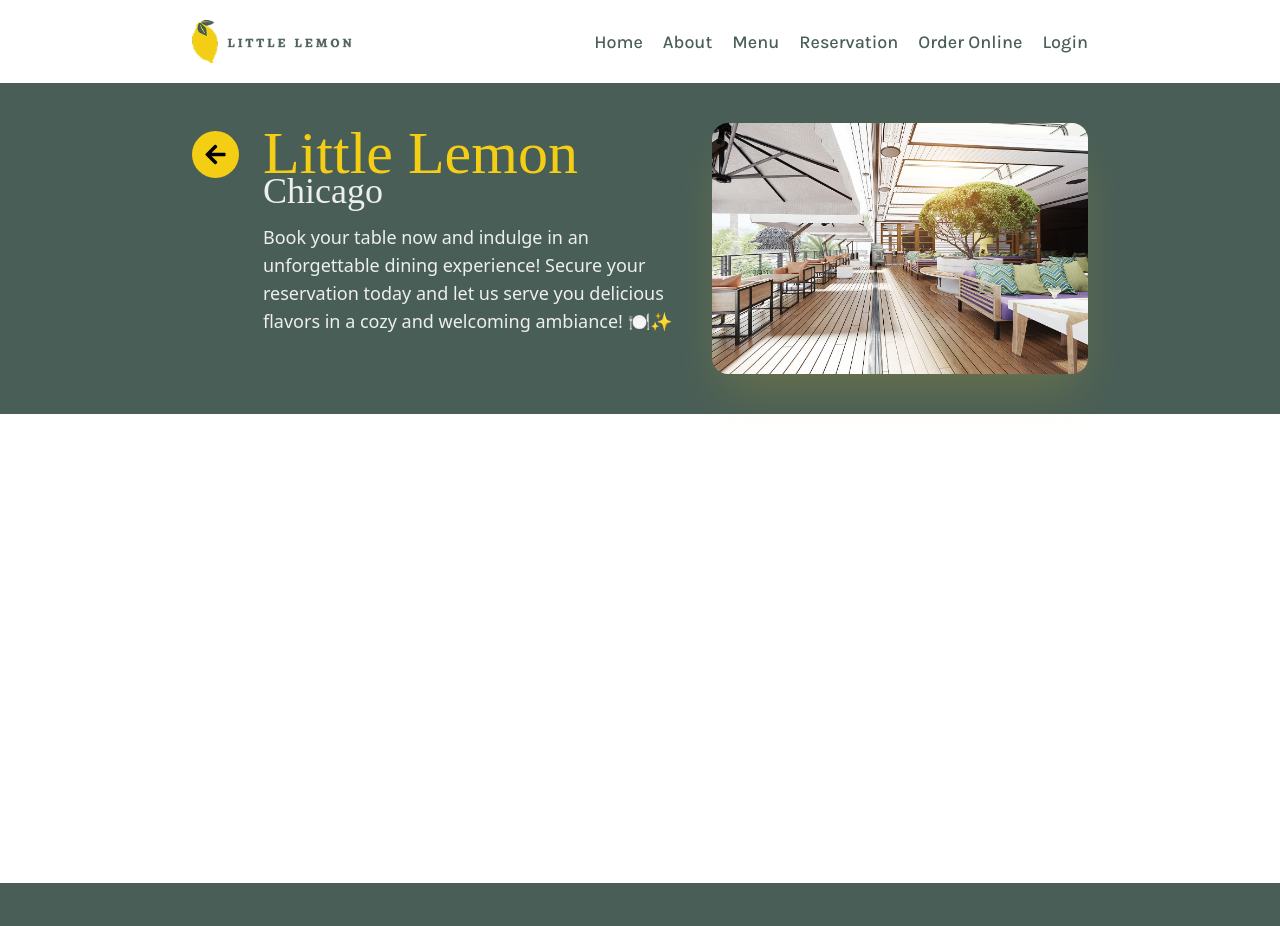
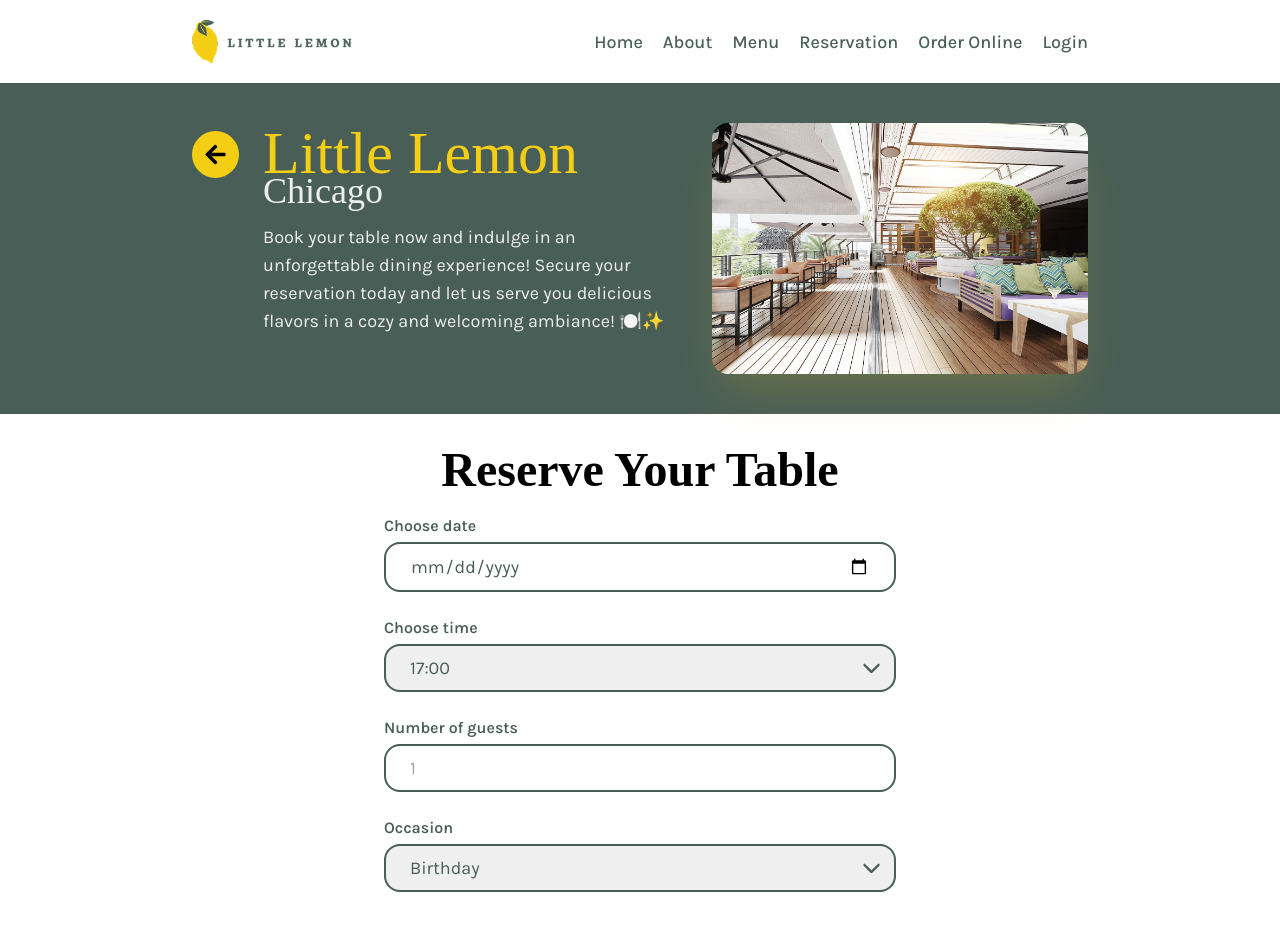
Before and after one commit to siddharthsreenivas/little-lemon-project, a React (Create React App) app: page /table-booking in a window 1280 px wide. Shown: the top 926 px of the page. Built offline with nearby package versions, Linux system fonts and the light colour scheme; a web font is replaced by a local one.

Commit message:
Booking page ui added

```diff
--- a/src/components/Testimonial.jsx
+++ b/src/components/Testimonial.jsx
@@ -47,7 +47,7 @@ const Testimonial = () => {
           <h2 className="font-Markazi text-5xl text-theme-yellow text-center">
             Testimonial
           </h2>
-          <div className="flex  gap-5 justify-center lg:justify-between flex-wrap">
+          <div className="flex  gap-5 justify-center lg:justify-between flex-wrap font-Karla">
             {data.map((item, index) => (
               <ProfileCard key={index} {...item} />
             ))}
--- a/src/pages/Booking.jsx
+++ b/src/pages/Booking.jsx
@@ -1,17 +1,22 @@
 import React from "react";
 import MaxWidthContainer from "../components/MaxWidthContainer";
 import { FaArrowLeft } from "react-icons/fa";
-import HeroImg from '../assets/restaurant.jpg'
+import HeroImg from "../assets/restaurant.jpg";
+import { Link } from "react-router-dom";
+import { IoIosArrowDown } from "react-icons/io";
 
 const Booking = () => {
+  const currentDate = new Date().toISOString().split("T")[0];
+
   return (
-    <main className="bg-white min-h-screen">
-
-      <section className="bg-theme-green flex justify-center px-6 w-full">
+    <main className="bg-white">
+      <section className="bg-theme-green flex justify-center px-6 w-full mb-5">
         <MaxWidthContainer>
           <div className="flex w-full items-start gap-6 py-5 md:py-10 pb-10">
-            <div className="bg-theme-yellow p-3 h-fit rounded-full mt-2">
-              <FaArrowLeft size={23} />
+            <div className="bg-theme-yellow p-3 h-fit rounded-full mt-2 cursor-pointer">
+              <Link to="/">
+                <FaArrowLeft size={23} />
+              </Link>
             </div>
             <div className="flex flex-col gap-3">
               <div className="-space-y-3">
@@ -22,15 +27,114 @@ const Booking = () => {
                   Chicago
                 </h2>
               </div>
-              <p className="text-theme-gray lg:text-lg">
-              Book your table now and indulge in an unforgettable dining experience! Secure your reservation today and let us serve you delicious flavors in a cozy and welcoming ambiance! 🍽️✨
+              <p className="text-theme-gray lg:text-lg font-Karla">
+                Book your table now and indulge in an unforgettable dining
+                experience! Secure your reservation today and let us serve you
+                delicious flavors in a cozy and welcoming ambiance! 🍽️✨
               </p>
             </div>
-            <img src={HeroImg} alt="Resturant" className="hidden md:block w-[42%] rounded-2xl shadow-2xl shadow-theme-yellow/20" />
+            <img
+              src={HeroImg}
+              alt="Resturant"
+              className="hidden md:block w-[42%] rounded-2xl shadow-2xl shadow-theme-yellow/20"
+            />
           </div>
         </MaxWidthContainer>
       </section>
 
+      <section className="flex justify-center px-6 mt-8 mb-12 w-full">
+        <MaxWidthContainer>
+          <div className="flex flex-col gap-5 items-center">
+            <h2 className="font-Markazi font-semibold text-4xl lg:text-5xl text-center">
+              Reserve Your Table
+            </h2>
+            <form className="flex flex-col gap-6 w-full max-w-lg font-Karla" onSubmit={(e) => e.preventDefault()}>
+              <div className="flex flex-col gap-1 ">
+                <label
+                  htmlFor="date"
+                  className="text-theme-green font-semibold"
+                >
+                  Choose date
+                </label>
+                <input
+                  type="date"
+                  id="date"
+                  className="text-theme-green border-2 border-theme-green px-6 py-2 rounded-2xl hover:shadow-lg focus:ring-2 ring-theme-yellow text-lg "
+                  min={currentDate}
+                />
+
+              </div>
+
+              <div className="flex flex-col gap-1 relative">
+                <label
+                  className="text-theme-green font-semibold"
+                  htmlFor="time"
+                >
+                  Choose time
+                </label>
+                <select
+                  id="time"
+                  className="text-theme-green border-2 border-theme-green px-6 py-2 rounded-2xl appearance-none hover:shadow-lg focus:ring-2 ring-theme-yellow text-lg "
+                >
+                  <option>17:00</option>
+                  <option>18:00</option>
+                  <option>19:00</option>
+                  <option>20:00</option>
+                  <option>21:00</option>
+                  <option>22:00</option>
+                </select>
+                <div className="absolute inset-y-0 right-3 top-10 pointer-events-none">
+                <IoIosArrowDown color="#495e57" size={25}/>
+                </div>
+              </div>
+
+              <div className="flex flex-col gap-1">
+                <label
+                  className="text-theme-green font-semibold"
+                  htmlFor="guests"
+                >
+                  Number of guests
+                </label>
+                <input
+                  className="text-theme-green border-2 border-theme-green px-6 py-2 rounded-2xl hover:shadow-lg focus:ring-2 ring-theme-yellow placeholder:font-Karla text-lg"
+                  type="number"
+                  placeholder="1"
+                  min="1"
+                  max="8"
+                  id="guests"
+                />
+              </div>
+
+              <div className="flex flex-col gap-1 relative">
+                <label
+                  className="text-theme-green font-semibold"
+                  htmlFor="occasion"
+                >
+                  Occasion
+                </label>
+                <select
+                  className="text-theme-green border-2 border-theme-green px-6 py-2 rounded-2xl hover:shadow-lg focus:ring-2 ring-theme-yellow text-lg appearance-none"
+                  id="occasion"
+                >
+                  <option>Birthday</option>
+                  <option>Anniversary</option>
+                </select>
+                <div className="absolute inset-y-0 right-3 top-10 pointer-events-none">
+                <IoIosArrowDown color="#495e57" size={25}/>
+                </div>
+              </div>
+
+              <button
+                type="submit"
+                className="text-lg bg-theme-yellow px-4 py-3 mt-3 rounded-2xl font-semibold hover:shadow-lg hover:-translate-y-1 transition-all duration-200 active:scale-95 hover:ring-2 ring-theme-green/50 text-theme-green"
+
+              >
+                Submit Reservation
+              </button>
+            </form>
+          </div>
+        </MaxWidthContainer>
+      </section>
     </main>
   );
 };
```
